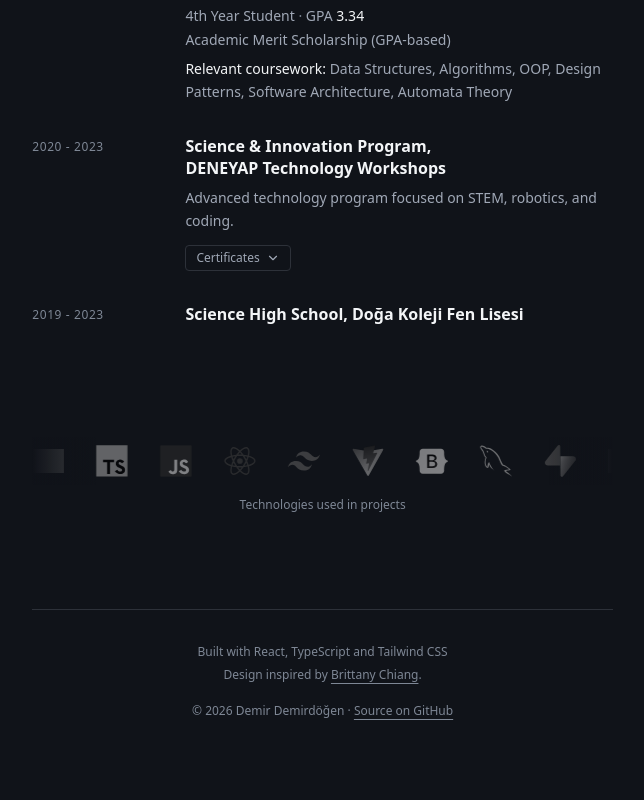
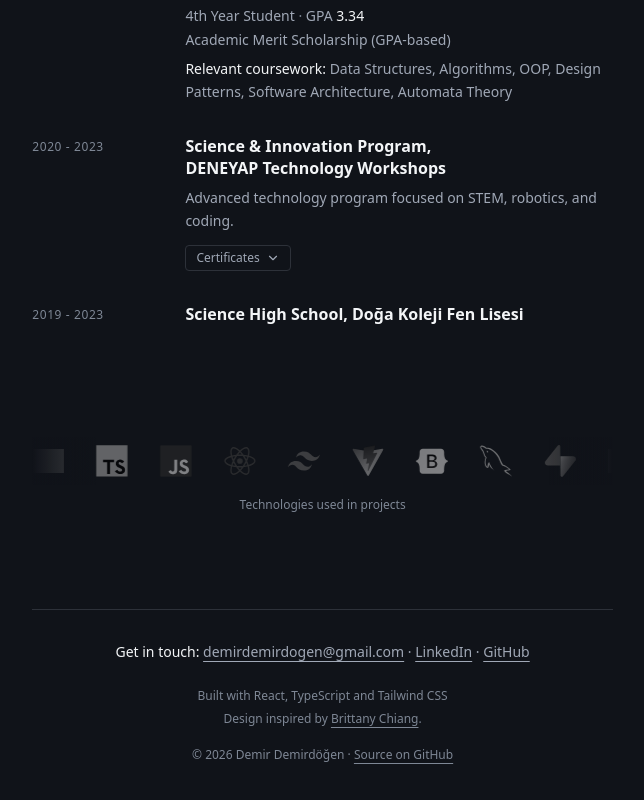
Before and after one commit to this-Demir/demirdogen.dev-portfolio, a React (Vite) app: page / in a window 1280 px wide. Shown: the part 3201-4001 px from the top of the page, without its empty margins (555-1199 px from the left). Built offline with nearby package versions, Linux system fonts and the light colour scheme; grey boxes are pictures that could not be loaded; the HTML template or start-up script is replaced by a standard one.

Commit message:
feat: add contact line to footer

```diff
--- a/src/components/PersonalizedFooter.tsx
+++ b/src/components/PersonalizedFooter.tsx
@@ -1,6 +1,5 @@
 import { useLanguage } from '../context/language';
-
-const REPO_URL = 'https://github.com/this-Demir/demirdogen.dev-portfolio';
+import { EMAIL, GITHUB_URL, LINKEDIN_URL, REPO_URL } from '../data/links';
 
 const linkClass = 'underline underline-offset-4 transition-colors hover:text-accent';
 
@@ -9,6 +8,26 @@ const PersonalizedFooter = () => {
 
   return (
     <footer className="mt-20 border-t border-border pt-8 text-center text-xs leading-relaxed text-subtle">
+      {/*
+        On mobile the sidebar links live behind the menu toggle, so the end of
+        the page repeats them in plain sight. The address is shown as text so
+        it can be copied as well as clicked.
+      */}
+      <p className="mb-6 text-sm text-muted">
+        <span className="font-medium text-foreground">{t.footer.contact}:</span>{' '}
+        <a href={`mailto:${EMAIL}`} className={linkClass}>
+          {EMAIL}
+        </a>
+        <span aria-hidden="true"> · </span>
+        <a href={LINKEDIN_URL} target="_blank" rel="noreferrer noopener" className={linkClass}>
+          LinkedIn
+        </a>
+        <span aria-hidden="true"> · </span>
+        <a href={GITHUB_URL} target="_blank" rel="noreferrer noopener" className={linkClass}>
+          GitHub
+        </a>
+      </p>
+
       <p>{t.footer.built}</p>
       <p className="mt-1">
         {t.footer.design}{' '}
--- a/src/data/content.tsx
+++ b/src/data/content.tsx
@@ -202,6 +202,7 @@ const en = {
     tools: 'Technologies used in projects',
   },
   footer: {
+    contact: 'Get in touch',
     built: 'Built with React, TypeScript and Tailwind CSS',
     design: 'Design inspired by',
     rights: 'Demir Demirdöğen',
@@ -415,6 +416,7 @@ const tr: Dictionary = {
     tools: 'Projelerde kullanılan teknolojiler',
   },
   footer: {
+    contact: 'İletişim',
     built: 'React, TypeScript ve Tailwind CSS ile geliştirildi',
     design: 'Tasarım ilhamı:',
     rights: 'Demir Demirdöğen',
--- a/src/data/links.ts
+++ b/src/data/links.ts
@@ -2,3 +2,4 @@
 export const EMAIL = 'demirdemirdogen@gmail.com';
 export const GITHUB_URL = 'https://github.com/this-Demir';
 export const LINKEDIN_URL = 'https://www.linkedin.com/in/demir-demirdöğen-46604a1a0/';
+export const REPO_URL = 'https://github.com/this-Demir/demirdogen.dev-portfolio';
```
